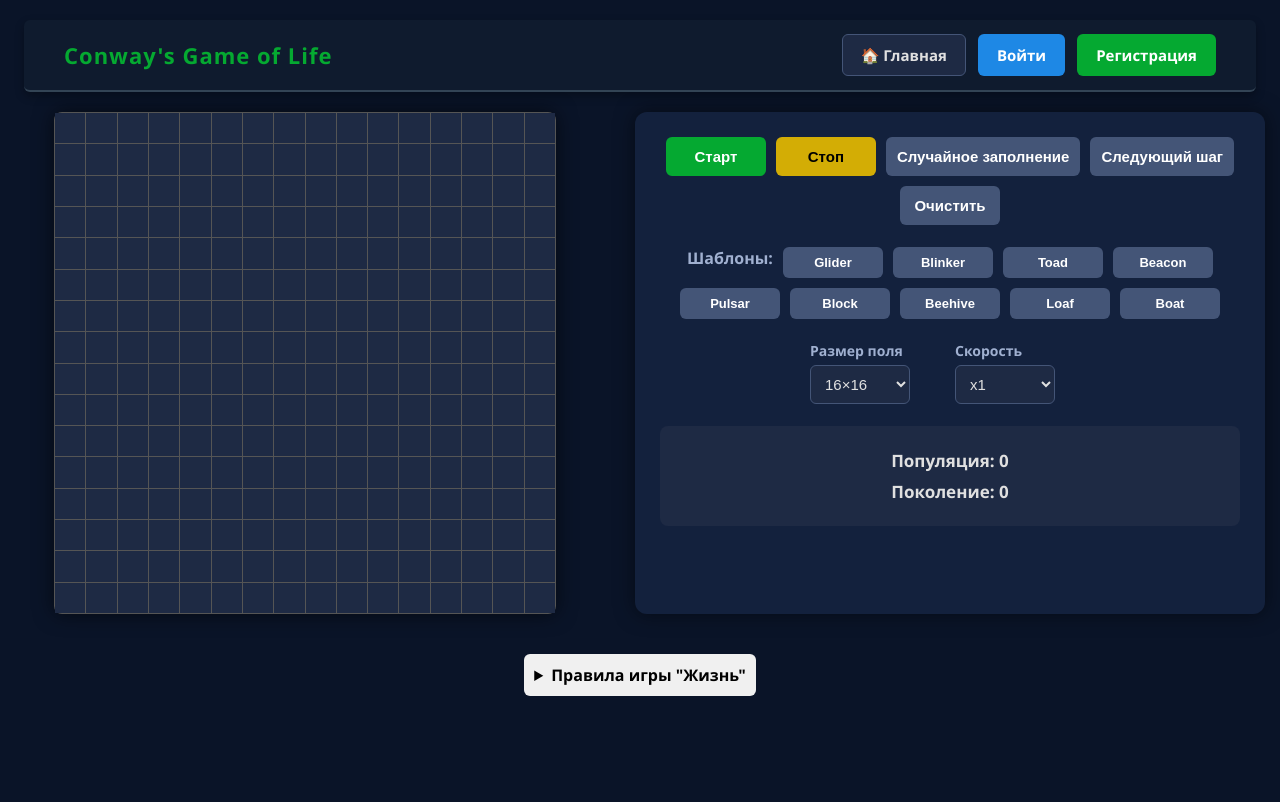
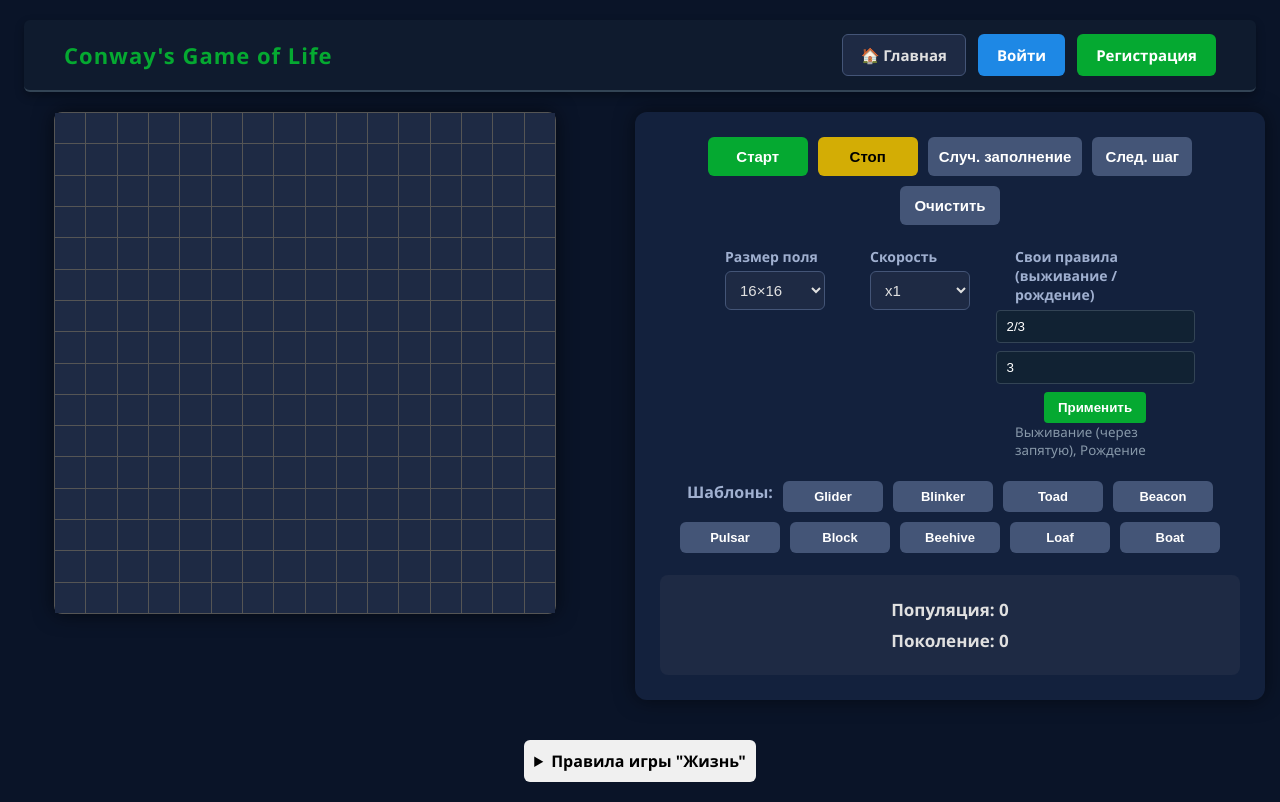
Before and after one commit to shpala2km/game_life, a React (Vite) app in the folder frontend/: page / in a window 1280 px wide. Built offline with nearby package versions, Linux system fonts and the light colour scheme.

Commit message:
вернул редактирование соседей
а

```diff
--- a/frontend/src/pages/homepage.css
+++ b/frontend/src/pages/homepage.css
@@ -71,7 +71,7 @@ html, body, #root {
 .controls-panel {
   flex: 1;
   min-width: 360px;
-  max-height: 650px;
+  max-height: 750px;
   background: #13213d;
   border-radius: 12px;
   padding: 25px;
--- a/frontend/src/pages/homepage.tsx
+++ b/frontend/src/pages/homepage.tsx
@@ -1,4 +1,5 @@
 import { useState, useRef, useEffect } from 'react';
+import { Link, useNavigate } from 'react-router-dom';
 import axios from 'axios';
 
 import '@/pages/homepage.css';
@@ -11,7 +12,12 @@ import Navbar from '@/modules/navbar';
 const API_URL = 'http://127.0.0.1:8000/api';
 
 function HomePage() {
-  const [isLoggedIn] = useState(!!localStorage.getItem('access_token'));
+  const navigate = useNavigate();
+
+  const [currentUser, setCurrentUser] = useState<string | null>(
+    localStorage.getItem('username')
+  );
+  const [isLoggedIn, setIsLoggedIn] = useState(!!localStorage.getItem('access_token'));
 
   const sizes = [16, 8, 25, 36];
   const speeds = [1000, 200, 100, 50];
@@ -19,6 +25,10 @@ function HomePage() {
 
   const [size, setSize] = useState(sizes[0]);
   const [grid, setGrid] = useState<number[][]>([]);
+
+  const [neinghSurvive, setNeinghSurvive] = useState('2/3');
+  const [neinghBirth, setNeinghBirth] = useState('3');
+
   const [generation, setGeneration] = useState(0);
   const [population, setPopulation] = useState(0);
   const [isRunning, setIsRunning] = useState(false);
@@ -33,7 +43,6 @@ function HomePage() {
   const intervalRef = useRef<ReturnType<typeof setInterval> | null>(null);
   const FIELD_SIZE = 500;
 
-  // Axios с токеном
   const api = axios.create({ baseURL: API_URL });
   api.interceptors.request.use((config) => {
     const token = localStorage.getItem('access_token');
@@ -43,10 +52,13 @@ function HomePage() {
 
   // Инициализация движка
   useEffect(() => {
-    const engine = new GameEngine(size, { birth: [3], survival: [2, 3] });
+    const engine = new GameEngine(size, {
+      birth: [Number(neinghBirth)],
+      survival: neinghSurvive.split('/').map(Number),
+    });
     engineRef.current = engine;
     setGrid(engine.getGrid());
-  }, [size]);
+  }, [size, neinghSurvive, neinghBirth]);
 
   // Обновление популяции
   useEffect(() => {
@@ -54,7 +66,7 @@ function HomePage() {
     setPopulation(pop);
   }, [grid]);
 
-  // Загрузка сохранений пользователя
+  // Загрузка списка сохранений
   const loadUserSaves = async () => {
     if (!isLoggedIn) return;
     try {
@@ -69,11 +81,12 @@ function HomePage() {
     if (isLoggedIn) loadUserSaves();
   }, [isLoggedIn]);
 
-  // Симуляция
+  // ====================== СИМУЛЯЦИЯ ======================
   useEffect(() => {
     if (!engineRef.current) return;
 
     if (isRunning) {
+      if (intervalRef.current) clearInterval(intervalRef.current);
       intervalRef.current = setInterval(() => {
         const result = engineRef.current!.step();
         setGrid(result.newGrid);
@@ -90,9 +103,20 @@ function HomePage() {
     };
   }, [isRunning, speedIndex]);
 
+  // ====================== АВТОРИЗАЦИЯ ======================
+  const handleLogout = () => {
+    localStorage.removeItem('access_token');
+    localStorage.removeItem('refresh_token');
+    localStorage.removeItem('username');
+    setCurrentUser(null);
+    setIsLoggedIn(false);
+    navigate('/login');
+  };
+
   // ====================== СОХРАНЕНИЕ ======================
   const handleSaveToServer = async () => {
-    if (!engineRef.current || !saveName.trim()) {
+    if (!engineRef.current) return;
+    if (!saveName.trim()) {
       alert('Введите название сохранения');
       return;
     }
@@ -127,20 +151,23 @@ function HomePage() {
   // ====================== ЗАГРУЗКА И УДАЛЕНИЕ ======================
   const handleLoadGame = (save: any) => {
     if (!engineRef.current) return;
+    engineRef.current.loadFromJSON(save);
 
-    engineRef.current.loadFromJSON(save);
     setSize(engineRef.current.getSize());
     setGrid(engineRef.current.getGrid());
     setGeneration(engineRef.current.getGeneration());
     setIsRunning(false);
+
+    const loadedRules = engineRef.current.getRules();
+    setNeinghSurvive(loadedRules.survival.join('/'));
+    setNeinghBirth(loadedRules.birth.join(','));
+
     setSelectedSaveId(save.id);
-
     alert(`✅ Загружена: ${save.name}`);
   };
 
   const handleDeleteSave = async (id: number, name: string) => {
     if (!window.confirm(`Удалить сохранение "${name}"?`)) return;
-
     try {
       await api.delete(`/games/${id}/`);
       alert('Сохранение удалено');
@@ -151,7 +178,7 @@ function HomePage() {
     }
   };
 
-  // ====================== Основные действия ======================
+  // ====================== ОБРАБОТЧИКИ ======================
   const handleStart = () => setIsRunning(true);
   const handleStop = () => setIsRunning(false);
 
@@ -189,6 +216,23 @@ function HomePage() {
     setSpeedIndex(parseInt(e.target.value, 10));
   };
 
+  const handleApplyCustomRules = () => {
+    const survStr = (document.getElementById('custom-survival') as HTMLInputElement)?.value || '';
+    const birthStr = (document.getElementById('custom-birth') as HTMLInputElement)?.value || '';
+
+    const survival = survStr.split(',').map(s => parseInt(s.trim())).filter(n => !isNaN(n));
+    const birth = birthStr.split(',').map(s => parseInt(s.trim())).filter(n => !isNaN(n));
+
+    if (survival.length > 0 && birth.length > 0) {
+      engineRef.current?.setRules({ birth, survival });
+      setNeinghSurvive(survival.join('/'));
+      setNeinghBirth(birth.join(','));
+      alert('Правила успешно применены!');
+    } else {
+      alert('Введите корректные значения для правил');
+    }
+  };
+
   const applyShape = (template: string[]) => {
     engineRef.current?.applyShape(template);
     setGrid(engineRef.current!.getGrid());
@@ -196,7 +240,6 @@ function HomePage() {
     setIsRunning(false);
   };
 
-  // Рисование мышью
   const handleMouseDown = (i: number, j: number) => {
     setIsInverting(true);
     engineRef.current?.toggleCell(i, j);
@@ -204,9 +247,9 @@ function HomePage() {
   };
 
   const handleMouseEnter = (i: number, j: number) => {
-    if (isInverting && engineRef.current) {
-      engineRef.current.toggleCell(i, j);
-      setGrid(engineRef.current.getGrid());
+    if (isInverting) {
+      engineRef.current?.toggleCell(i, j);
+      setGrid(engineRef.current!.getGrid());
     }
   };
 
@@ -254,8 +297,8 @@ function HomePage() {
           <div className="button-group">
             <button onClick={handleStart} className="start-btn" disabled={isStartDisabled}>Старт</button>
             <button onClick={handleStop} className="stop-btn" disabled={!isRunning}>Стоп</button>
-            <button onClick={handleRandom}>Случайное заполнение</button>
-            <button onClick={handleNext}>Следующий шаг</button>
+            <button onClick={handleRandom}>Случ. заполнение</button>
+            <button onClick={handleNext}>След. шаг</button>
             <button onClick={handleClear}>Очистить</button>
           </div>
 
@@ -316,21 +359,7 @@ function HomePage() {
             </div>
           )}
 
-          {/* Шаблоны */}
-          <div className="button-group">
-            <label style={{ color: '#a0b0d0', fontWeight: '600' }}>Шаблоны:</label>
-            {Object.keys(SHAPE_TEMPLATES).map((key) => (
-              <button
-                key={key}
-                onClick={() => applyShape(SHAPE_TEMPLATES[key as keyof typeof SHAPE_TEMPLATES])}
-                style={{ fontSize: '13px', padding: '8px 12px' }}
-              >
-                {key.charAt(0).toUpperCase() + key.slice(1)}
-              </button>
-            ))}
-          </div>
-
-          {/* Настройки */}
+          {/* Кастомные правила — возвращены */}
           <div className="select-group">
             <div>
               <label>Размер поля</label>
@@ -347,6 +376,72 @@ function HomePage() {
                 ))}
               </select>
             </div>
+
+            {/* Поля для изменения правил */}
+            <div style={{ gridColumn: '1 / -1' }}>
+              <label style={{ color: '#a0b0d0', fontWeight: '600', display: 'block', marginBottom: '6px' }}>
+                Свои правила (выживание / рождение)
+              </label>
+              <div style={{ display: 'flex', gap: '8px', alignItems: 'center' }}>
+                <input
+                  id="custom-survival"
+                  placeholder="2,3"
+                  defaultValue={neinghSurvive}
+                  style={{
+                    flex: 1,
+                    padding: '8px 10px',
+                    background: '#112233',
+                    color: '#fff',
+                    border: '1px solid #334455',
+                    borderRadius: '4px'
+                  }}
+                />
+                <input
+                  id="custom-birth"
+                  placeholder="3"
+                  defaultValue={neinghBirth}
+                  style={{
+                    flex: 1,
+                    padding: '8px 10px',
+                    background: '#112233',
+                    color: '#fff',
+                    border: '1px solid #334455',
+                    borderRadius: '4px'
+                  }}
+                />
+                <button
+                  onClick={handleApplyCustomRules}
+                  style={{
+                    padding: '8px 14px',
+                    background: '#05a931',
+                    color: '#fff',
+                    border: 'none',
+                    borderRadius: '4px',
+                    cursor: 'pointer',
+                    fontWeight: '600'
+                  }}
+                >
+                  Применить
+                </button>
+              </div>
+              <small style={{ color: '#8899aa' }}>
+                Выживание (через запятую), Рождение
+              </small>
+            </div>
+          </div>
+
+          {/* Шаблоны */}
+          <div className="button-group">
+            <label style={{ color: '#a0b0d0', fontWeight: '600' }}>Шаблоны:</label>
+            {Object.keys(SHAPE_TEMPLATES).map((key) => (
+              <button
+                key={key}
+                onClick={() => applyShape(SHAPE_TEMPLATES[key as keyof typeof SHAPE_TEMPLATES])}
+                style={{ fontSize: '13px', padding: '8px 12px' }}
+              >
+                {key.charAt(0).toUpperCase() + key.slice(1)}
+              </button>
+            ))}
           </div>
 
           <div className="info">
```
Also changed, not shown: 1 other file (tests, documents, lock files or other folders).
